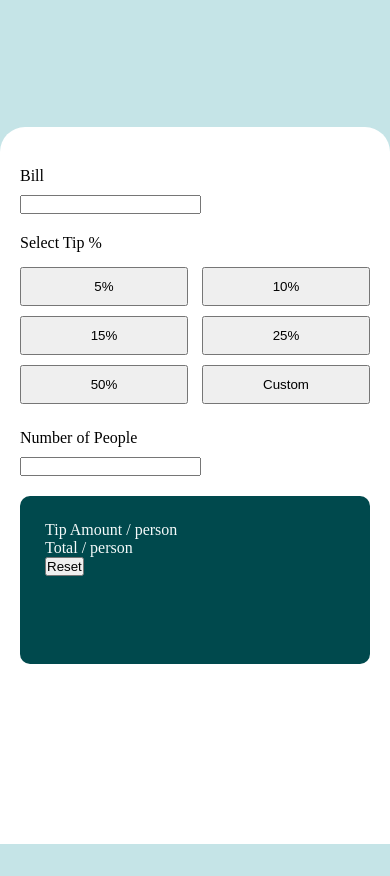
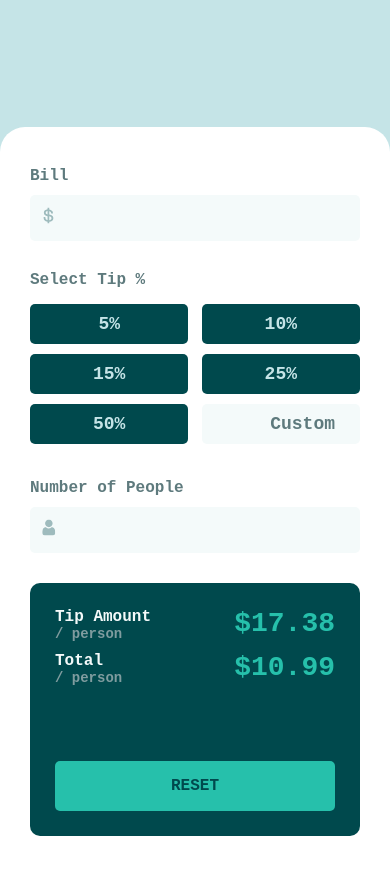
Before and after one commit to jeressia/tip-calculator, a plain HTML site: page index.html in a window 390 px wide. Before the commit the page ends 844 px from the top, so only its background shows below. Drawn offline with Linux system fonts and the light colour scheme.

Commit message:
all styling done for mobile

```diff
--- a/index.html
+++ b/index.html
@@ -17,33 +17,45 @@
   <div class="calculator-body">
     <div class="bill-input-section section">
       <div class="bill-input-header section-header">Bill</div>
-      <input type="number" class="bill-input">
+      <div class="input-icon">
+        <input type="number" class="bill-input">
+        <i><svg xmlns="http://www.w3.org/2000/svg" width="11" height="17"><path fill="#9EBBBD" d="M6.016 16.328v-1.464c1.232-.08 2.22-.444 2.964-1.092.744-.648 1.116-1.508 1.116-2.58v-.144c0-.992-.348-1.772-1.044-2.34-.696-.568-1.708-.932-3.036-1.092V4.184c.56.144 1.012.4 1.356.768.344.368.516.816.516 1.344v.288h1.824v-.432c0-.448-.088-.876-.264-1.284a3.783 3.783 0 00-.744-1.116A4.251 4.251 0 007.54 2.9a5.324 5.324 0 00-1.524-.492V.872H4.288V2.36a5.532 5.532 0 00-1.416.324c-.448.168-.84.392-1.176.672-.336.28-.604.616-.804 1.008-.2.392-.3.844-.3 1.356v.144c0 .96.316 1.708.948 2.244.632.536 1.548.884 2.748 1.044v3.912c-.704-.16-1.248-.472-1.632-.936-.384-.464-.576-1.08-.576-1.848v-.288H.256v.576c0 .464.08.924.24 1.38.16.456.404.88.732 1.272.328.392.744.728 1.248 1.008s1.108.476 1.812.588v1.512h1.728zM4.288 7.424c-.688-.128-1.164-.332-1.428-.612-.264-.28-.396-.644-.396-1.092 0-.464.176-.832.528-1.104.352-.272.784-.448 1.296-.528v3.336zm1.728 5.712V9.344c.768.128 1.328.328 1.68.6.352.272.528.688.528 1.248 0 .544-.196.984-.588 1.32-.392.336-.932.544-1.62.624z"/></svg></i>
+      </div>
     </div>
     <div class="tip-selection-section section">
       <div class="tip-selection-section-header section-header">Select Tip %</div>
       <div class="tip-selection-buttons">
-        <button class="tip-percentage">5%</button>
-        <button class="tip-percentage">10%</button>
-        <button class="tip-percentage">15%</button>
-        <button class="tip-percentage">25%</button>
-        <button class="tip-percentage">50%</button>
-        <button class="tip-percentage">Custom</button>
+        <button id="5" class="tip-percentage-btn">5%</button>
+        <button id="10" class="tip-percentage-btn">10%</button>
+        <button id="15" class="tip-percentage-btn">15%</button>
+        <button id="25" class="tip-percentage-btn">25%</button>
+        <button id="50" class="tip-percentage-btn">50%</button>
+        <input id="custom" type="number" placeholder="Custom" class="tip-percentage-input"></button>
       </div>
     </div>
     <div class="people-count-section section">
       <div class="people-count-section-header section-header">Number of People</div>
+      <div class="input-icon">
       <input type="number" class="people-count-input">
+      <i><svg xmlns="http://www.w3.org/2000/svg" width="13" height="16"><path fill="#9EBBBD" d="M9.573 7.729c.406 0 .784.07 1.126.209.342.14.639.33.881.569.232.227.438.503.614.82a5.1 5.1 0 01.407.949c.097.312.178.654.242 1.016.062.359.105.699.126 1.011.02.307.031.624.031.945 0 .836-.259 1.512-.768 2.01-.504.492-1.17.742-1.98.742H2.748c-.81 0-1.477-.25-1.98-.742C.259 14.76 0 14.084 0 13.248c0-.322.01-.64.032-.945.02-.312.063-.652.126-1.01.063-.363.144-.705.242-1.017.1-.323.238-.643.407-.948.176-.318.382-.594.613-.821.243-.238.54-.43.882-.57.342-.138.72-.208 1.125-.208.16 0 .313.067.61.265.183.123.397.264.636.421.204.134.48.259.822.372.333.11.671.167 1.005.167a3.19 3.19 0 001.006-.167c.341-.113.618-.238.822-.372l.636-.42c.296-.2.45-.266.61-.266zM6.598 0C7.63 0 8.522.38 9.252 1.129s1.1 1.666 1.1 2.724c0 1.06-.37 1.976-1.1 2.725-.73.75-1.623 1.13-2.654 1.13-1.03 0-1.924-.38-2.653-1.13-.73-.749-1.1-1.666-1.1-2.725 0-1.058.37-1.975 1.1-2.724C4.675.379 5.567 0 6.598 0z"/></svg></i>
+      </div>
     </div>
     <div class="tip-calculations-section section">
       <div class="tip-per-person">
-        <div class="tip-per-person-header">Tip Amount / person</div>
-        <div id="tip-per-person-result"></div>
+        <div class="tip-per-person-header">
+          <p>Tip Amount </p>
+          <p class="total-subtext">/ person</p>
+        </div>
+        <div id="tip-per-person-result">$17.38</div>
       </div>
       <div class="total-tip">
-        <div class="total-tip-header">Total / person</div>
-        <div id="total-tip-result"></div>
+        <div class="total-tip-header">
+          <p>Total </p>
+          <p class="total-subtext">/ person</p>
+        </div>
+        <div id="total-tip-result">$10.99</div>
       </div>
-      <button class="reset">Reset</button>
+      <button class="reset-btn">Reset</button>
     </div>
   </div>
   <div class="attribution">
--- a/style.css
+++ b/style.css
@@ -1,4 +1,4 @@
-*{
+* {
   padding: 0;
   margin: 0;
   box-sizing: border-box;
@@ -6,22 +6,56 @@
 
 body {
   background-color: hsl(185, 41%, 84%);
+  font-family: 'Space Mono', monospace;
+}
+
+.header {
+  text-align: center;
 }
 
 .calculator-body {
-  margin-top:15vh;
+  margin-top: 15vh;
   min-height: calc(100vh - 15vh);
   background-color: hsl(0, 0%, 100%);
   border-radius: 25px 25px 0 0;
-  padding: 20px ;
+  padding: 10px 30px;
 }
 
-.section{
-  margin:20px 0;
+input {
+  background-color: hsl(189, 41%, 97%);
+  color: hsl(183, 100%, 15%);
+  width: 100%;
+  padding: 10px;
+  border: 0;
+  text-align: right;
+  font-size: 22px;
+  font-weight: bold;
+  border-radius: 5px;
 }
 
-.section-header{
+.input-icon {
+  position: relative;
+}
+
+.input-icon>i {
+  position: absolute;
+  display: block;
+  transform: translate(25%, -50%);
+  top: 50%;
+  pointer-events: none;
+  width: 25px;
+  text-align: center;
+  font-style: normal;
+}
+
+.section {
+  margin: 30px 0;
+}
+
+.section-header {
   padding-bottom: 10px;
+  font-weight: 700;
+  color: hsl(186, 14%, 43%);
 }
 
 .tip-selection-buttons {
@@ -30,18 +64,81 @@ body {
   justify-content: space-between;
 }
 
-.tip-percentage {
+.tip-percentage-btn, .tip-percentage-input {
   width: 48%;
-  padding:10px 0;
+  padding: 10px 0;
   margin: 5px 0;
+  background-color: hsl(183, 100%, 15%);
+  color: hsl(185, 41%, 84%);
+  border: none;
+  font-weight: 700;
+  font-size: 18px;
+  font-family: 'Space Mono', monospace;
+  border-radius: 5px;
+}
+
+.tip-percentage-input {
+  background-color: hsl(189, 41%, 97%);
+  color: hsl(183, 100%, 15%);
+  padding-right: 10px;
+}
+
+.tip-percentage-btn--selected{
+  background-color: hsl(172, 67%, 45%);
+  color: hsl(183, 100%, 15%);
+}
+
+::placeholder { /* Chrome, Firefox, Opera, Safari 10.1+ */
+  color: hsl(186, 14%, 43%);
+  opacity: 1; /* Firefox */
 }
 
 .tip-calculations-section {
+  display: flex;
+  flex-direction: column;
   background-color: hsl(183, 100%, 15%);
-  color:hsl(189, 41%, 97%);
+  color: hsl(189, 41%, 97%);
   border-radius: 10px;
-  height: 20vh;
+  height: 30vh;
   padding: 25px;
+  flex: 1;
+}
+
+.total-tip,
+.tip-per-person {
+  display: flex;
+  justify-content: space-between;
+}
+
+.tip-per-person-header,
+.total-tip-header {
+  margin-bottom: 10px;
+  font-weight: 700;
+}
+
+.total-subtext {
+  color:hsl(184, 14%, 56%);
+  font-size:14px;
+}
+
+#tip-per-person-result, #total-tip-result {
+  font-size: 28px;
+  font-weight: 700;
+  color: hsl(172, 67%, 45%);
+}
+
+.reset-btn {
+  margin-top: auto;
+  background-color: hsl(172, 67%, 45%);
+  color: hsl(183, 100%, 15%);
+  border: none;
+  padding: 5px;
+  border-radius: 5px;
+  height: 50px;
+  text-transform: uppercase;
+  font-weight: 700;
+  font-size: 16px;
+  font-family: 'Space Mono', monospace;
 }
 
 .attribution {
```
